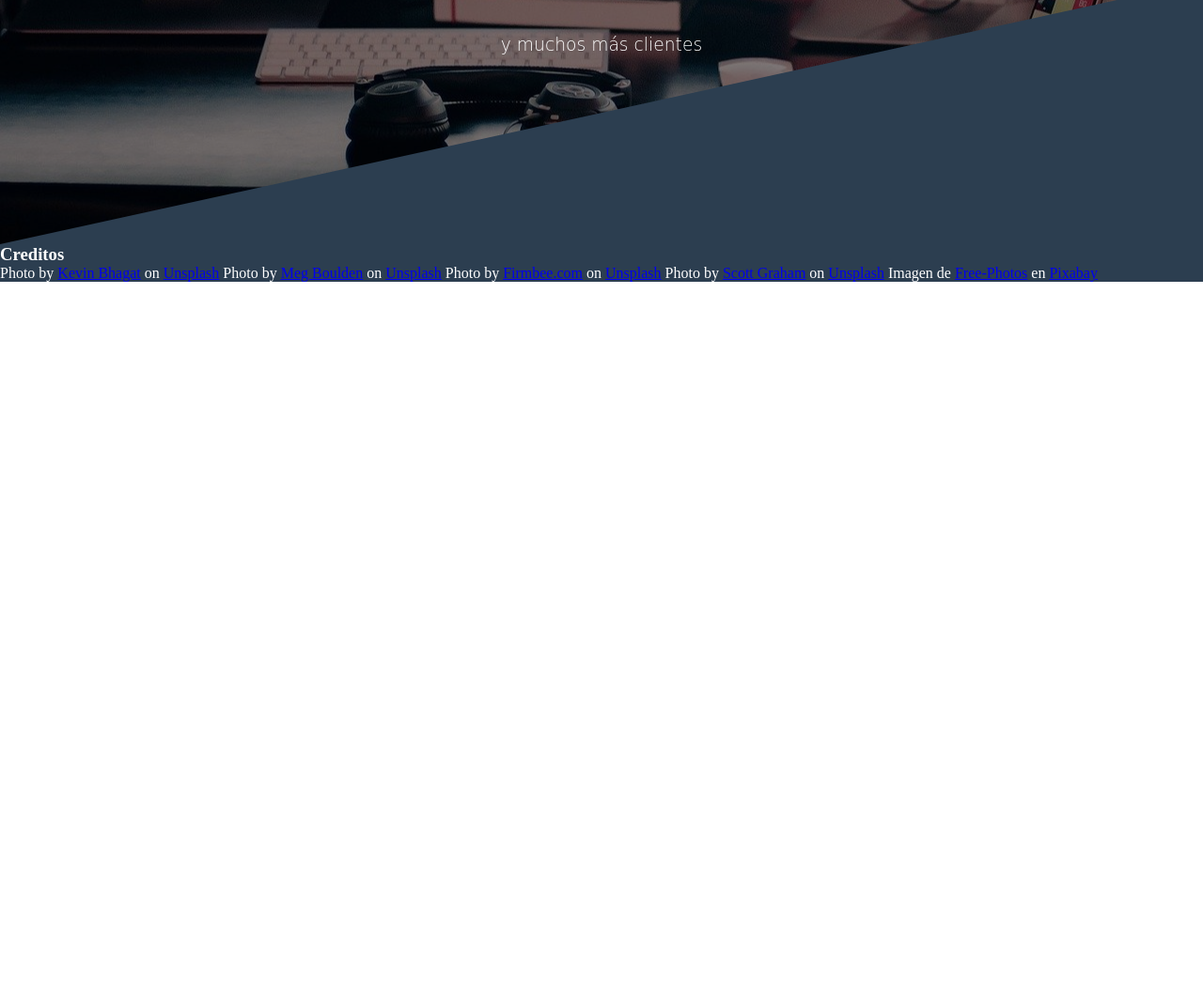
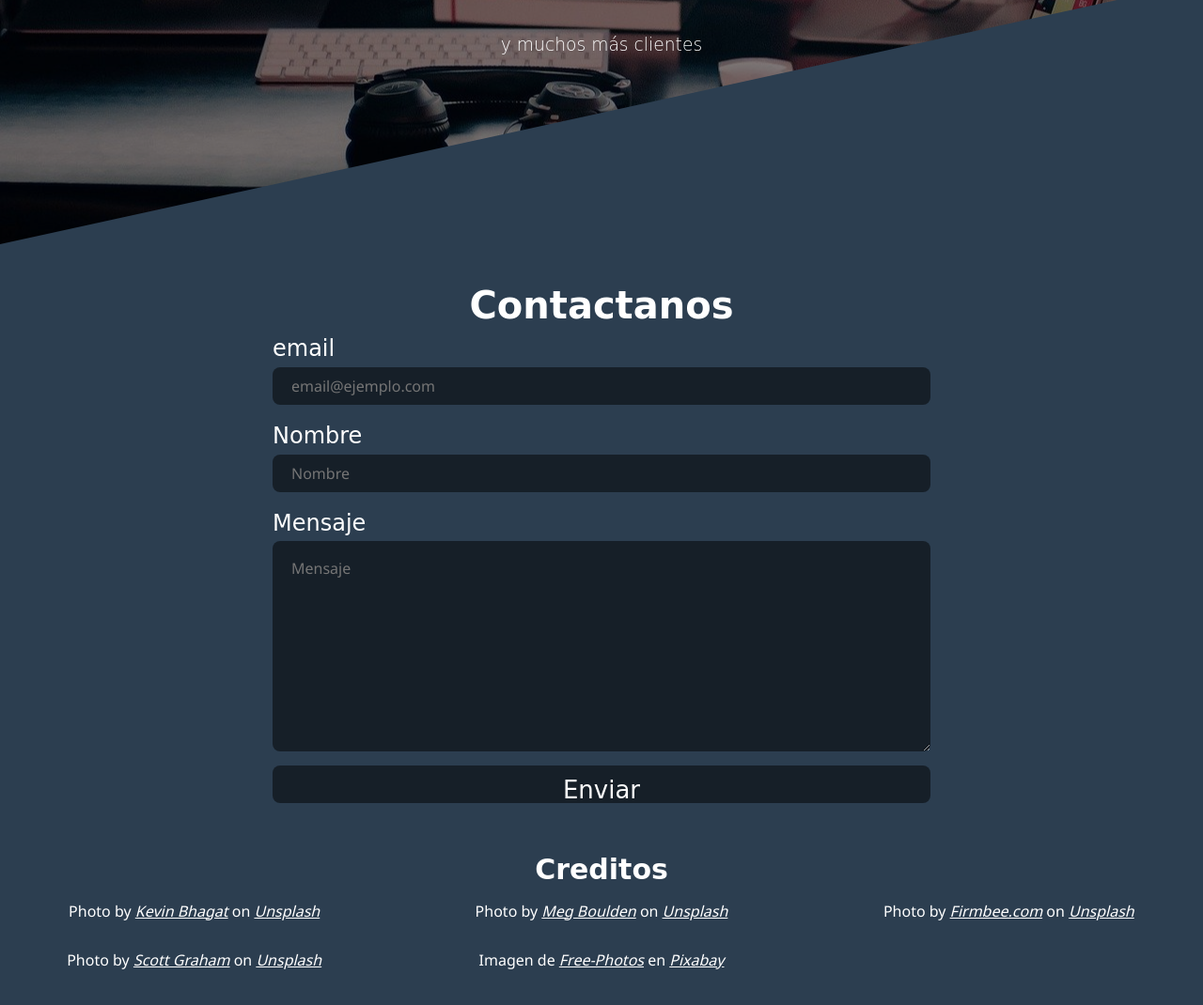
Before and after one commit to HECTORalvarado/Web-Moderna, a plain HTML site: page index.html in a window 1280 px wide. Shown: the part 2802-3872 px from the top of the page at 94% size. Before the commit the page ends 3102 px from the top, so only its background shows below. Drawn offline with nearby package versions, Linux system fonts and the light colour scheme; a web font is replaced by a local one.

Commit message:
Se agregó un formulario de contacto

```diff
--- a/css/estilos.css
+++ b/css/estilos.css
@@ -260,7 +260,98 @@ header img {
   width: 100%;
 }
 
+/* Footer */
+
 footer {
+  padding: 32px 0;
   background: var(--footer-color);
+}
+
+footer h3 {
+  margin: 10px 0;
+  font-family: var(--titulo-fuente);
   color: var(--blanco);
+  text-align: center;
 }
+
+/* Formulario */
+
+form {
+  display: grid;
+  justify-content: center;
+  width: 100%;
+  padding: 10px 0;
+  color: var(--blanco);
+  text-align: left;
+}
+
+form h2 {
+  font-family: var(--titulo-fuente);
+  font-size: 40px;
+  text-align: center;
+}
+
+form div {
+  padding: 10px 0;
+  display: grid;
+  grid-template-columns: 1fr;
+}
+
+form label {
+  font-family: var(--titulo-fuente);
+  font-size: 24px;
+}
+
+form input, form textarea{
+  width: 700px;
+  margin-top: 5px;
+  padding: 20px;
+  background: rgba(0, 0, 0, .5);
+  font-family: var(--parrafo-fuente);
+  color: var(--blanco);
+  border: none;
+  outline: none;
+  border-radius: 8px;
+}
+
+form input {
+  height: 32px;
+}
+
+form input[type=submit] {
+  font-family: var(--titulo-fuente);
+  font-size: 26px;
+  line-height: 13px;
+}
+
+form input[type=submit]:hover {
+  cursor: pointer;
+}
+
+/* Creditos Fotografias */
+
+.fotografos {
+  display: grid;
+  grid-template-columns: repeat(3, 1fr);
+  grid-gap: 20px;
+  text-align: center;
+}
+
+
+.fotografos, .fotografos a {
+  color: var(--blanco);
+  font-family: var(--parrafo-fuente);
+  font-weight: 300;
+  line-height: 32px;
+}
+
+.creditos h3 {
+  margin-top: 44px;
+  font-size: 30px;
+  text-align: center;
+}
+
+.fotografos a {
+  font-weight: lighter;
+  font-style: italic;
+}
--- a/index.html
+++ b/index.html
@@ -95,14 +95,32 @@
     </section>
   </main>
   <footer>
-    <h3>Creditos</h3>
+    <form action="">
+      <h2>Contactanos</h2>
+      <div>
+        <label for="email">email</label>
+        <input type="email" name="email" id="email" placeholder="email@ejemplo.com">
+      </div>
+      <div>
+        <label for="nombre">Nombre</label>
+        <input type="text" name="nombre" id="nombre" placeholder="Nombre">
+      </div>
+      <div>
+        <label for="mensaje">Mensaje</label>
+        <textarea name="mensaje" id="mensaje" cols="30" rows="10" placeholder="Mensaje"></textarea>
+      </div>
+      <input type="submit" value="Enviar">
+    </form>
+    <section class="creditos">
+      <h3>Creditos</h3>
     <div class="fotografos">
-      Photo by <a href="https://unsplash.com/@kevnbhagat?utm_source=unsplash&utm_medium=referral&utm_content=creditCopyText">Kevin Bhagat</a> on <a href="https://unsplash.com/s/photos/web-design?utm_source=unsplash&utm_medium=referral&utm_content=creditCopyText">Unsplash</a>
-      Photo by <a href="https://unsplash.com/@mboulden?utm_source=unsplash&utm_medium=referral&utm_content=creditCopyText">Meg Boulden</a> on <a href="https://unsplash.com/s/photos/web-design?utm_source=unsplash&utm_medium=referral&utm_content=creditCopyText">Unsplash</a>
-      Photo by <a href="https://unsplash.com/@firmbee?utm_source=unsplash&utm_medium=referral&utm_content=creditCopyText">Firmbee.com</a> on <a href="https://unsplash.com/s/photos/web-design?utm_source=unsplash&utm_medium=referral&utm_content=creditCopyText">Unsplash</a>
-      Photo by <a href="https://unsplash.com/@homajob?utm_source=unsplash&utm_medium=referral&utm_content=creditCopyText">Scott Graham</a> on <a href="https://unsplash.com/s/photos/web-design?utm_source=unsplash&utm_medium=referral&utm_content=creditCopyText">Unsplash</a>
-      Imagen de <a href="https://pixabay.com/photos/?utm_source=link-attribution&amp;utm_medium=referral&amp;utm_campaign=image&amp;utm_content=1245714">Free-Photos</a> en <a href="https://pixabay.com/es/?utm_source=link-attribution&amp;utm_medium=referral&amp;utm_campaign=image&amp;utm_content=1245714">Pixabay</a>
+      <div>Photo by <a href="https://unsplash.com/@kevnbhagat?utm_source=unsplash&utm_medium=referral&utm_content=creditCopyText">Kevin Bhagat</a> on <a href="https://unsplash.com/s/photos/web-design?utm_source=unsplash&utm_medium=referral&utm_content=creditCopyText">Unsplash</a></div>
+      <div>Photo by <a href="https://unsplash.com/@mboulden?utm_source=unsplash&utm_medium=referral&utm_content=creditCopyText">Meg Boulden</a> on <a href="https://unsplash.com/s/photos/web-design?utm_source=unsplash&utm_medium=referral&utm_content=creditCopyText">Unsplash</a></div>
+      <div>Photo by <a href="https://unsplash.com/@firmbee?utm_source=unsplash&utm_medium=referral&utm_content=creditCopyText">Firmbee.com</a> on <a href="https://unsplash.com/s/photos/web-design?utm_source=unsplash&utm_medium=referral&utm_content=creditCopyText">Unsplash</a></div>
+      <div>Photo by <a href="https://unsplash.com/@homajob?utm_source=unsplash&utm_medium=referral&utm_content=creditCopyText">Scott Graham</a> on <a href="https://unsplash.com/s/photos/web-design?utm_source=unsplash&utm_medium=referral&utm_content=creditCopyText">Unsplash</a></div>
+      <div>Imagen de <a href="https://pixabay.com/photos/?utm_source=link-attribution&amp;utm_medium=referral&amp;utm_campaign=image&amp;utm_content=1245714">Free-Photos</a> en <a href="https://pixabay.com/es/?utm_source=link-attribution&amp;utm_medium=referral&amp;utm_campaign=image&amp;utm_content=1245714">Pixabay</a></div>
     </div>
+    </section>
   </footer>
   <!-- Estilos css -->
   <link rel="stylesheet" href="./css/estilos.css">
```
